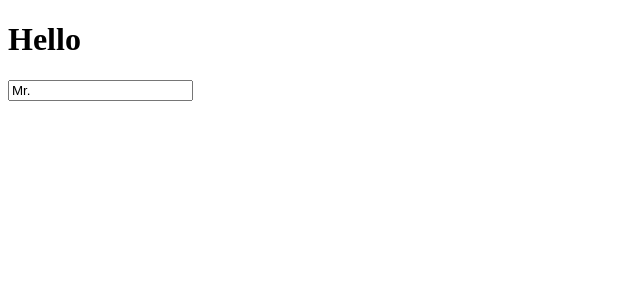
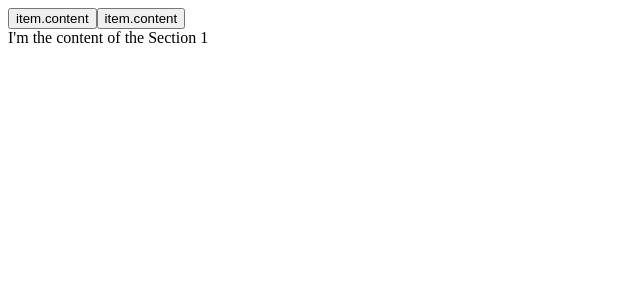
Before and after one commit to overaction/react_hooks, a React (Create React App) app: page / in a window 1280 px wide. Shown: the top 300 px of the page, without its empty margins (0-640 px from the left). Built offline with nearby package versions, Linux system fonts and the light colour scheme.

Commit message:
3. useTabs

```diff
--- a/src/App.js
+++ b/src/App.js
@@ -1,30 +1,38 @@
 import React, { useState } from 'react';
 
-export const useInput = (initialValue, validator) => {
-  const [value, setValue] = useState(initialValue);
-  const onChange = e => {
-    const {
-      target: {value}
-    } = e;
-    let willUpdate = true;
-    if(typeof(validator) === "function") {
-      willUpdate = validator(value);
-    }
-    if(willUpdate)
-      setValue(value);
+const content = [
+  {
+    tab: "Section 1",
+    content: "I'm the content of the Section 1"
+  },
+  {
+    tab: "Section 2",
+    content: "I'm the content of the Section 2"
   }
-  return {value, onChange};
+]
+
+const useTabs = (array, index) => {
+  const [currentIndex, setCurrentIndex] = useState(index);
+  return {
+    currentContent: array[currentIndex],
+    onchange: setCurrentIndex
+  }
 }
 
-function App() {
-  const maxLen = value => value.length <= 10;
-  const name = useInput("Mr.",maxLen);
+
+const App = () => {
+  const {currentContent, onchange} = useTabs(content,0);
   return (
-    <div className="app">
-      <h1>Hello</h1>
-      <input placeholder="Name" {...name}/>
+    <div>
+      {content.map((item,index) => (
+      <button onClick={() => {onchange(index)}} key={index}>item.content</button>
+      ))}
+      <div>
+        {currentContent.content}
+      </div>
     </div>
   )
 }
 
+
 export default App;
```
Also changed, not shown: src/useInput.js (added, +15 -0 lines), src/useTabs.js (added, +7 -0 lines).
